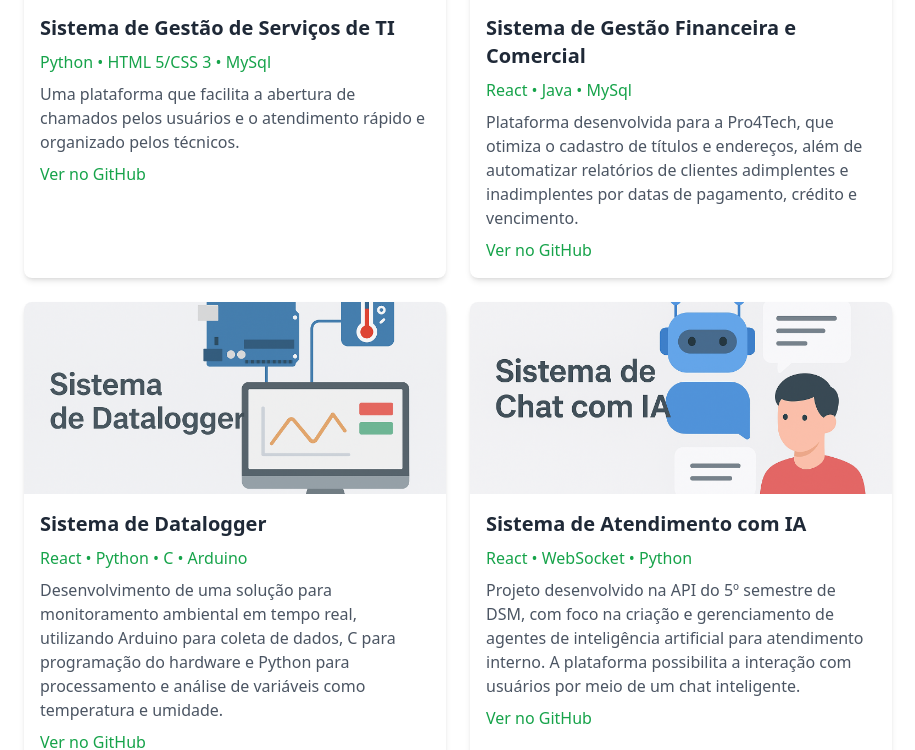
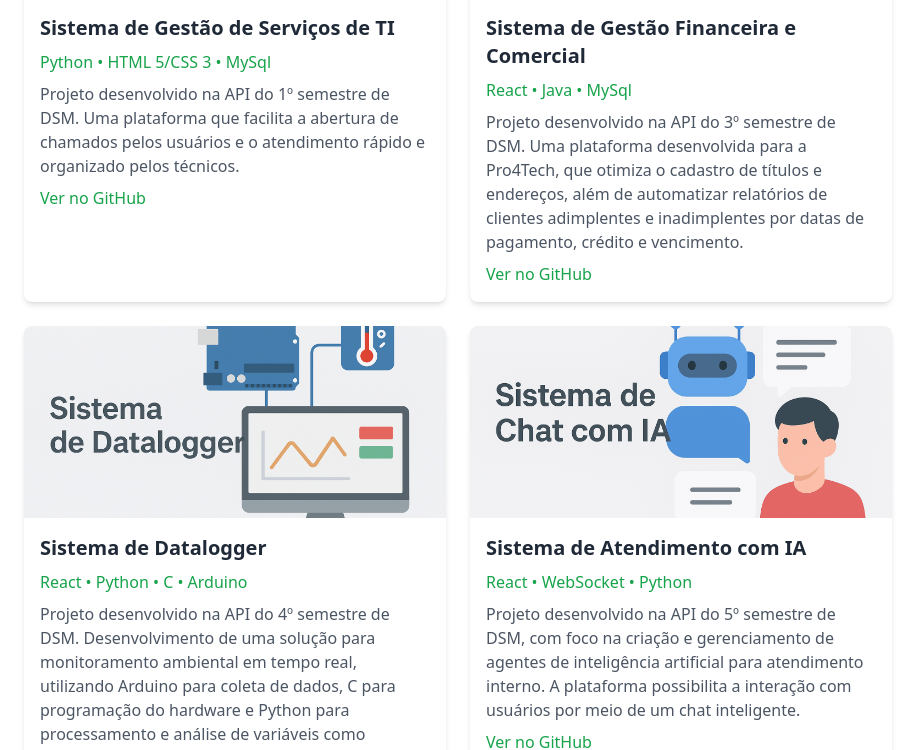
Before and after one commit to fatec-sjc-dsm-portfolio/ra1461392211042, a React (Vite) app: page / in a window 1280 px wide. Shown: the part 1840-2590 px from the top of the page, without its empty margins (348-1263 px from the left). Built offline with nearby package versions, Linux system fonts and the light colour scheme.

Commit message:
Update projects.ts

```diff
--- a/src/data/projects.ts
+++ b/src/data/projects.ts
@@ -3,7 +3,7 @@ export const projects = [
     id: 1,
     title: "Sistema de Gestão de Serviços de TI",
     technologies: "Python • HTML 5/CSS 3 • MySql",
-    description: "Uma plataforma que facilita a abertura de chamados pelos usuários e o atendimento rápido e organizado pelos técnicos.",
+    description: "Projeto desenvolvido na API do 1º semestre de DSM. Uma plataforma que facilita a abertura de chamados pelos usuários e o atendimento rápido e organizado pelos técnicos.",
     imageUrl: "img/sistemaGestaoTi.png",
     link: "https://github.com/MidNight-Tecnology/projeto-integrador-2022-1---FATEC-DSM"
   },
@@ -11,7 +11,7 @@ export const projects = [
     id: 2,
     title: "Sistema de Gestão Financeira e Comercial",
     technologies: "React • Java • MySql",
-    description: "Plataforma desenvolvida para a Pro4Tech, que otimiza o cadastro de títulos e endereços, além de automatizar relatórios de clientes adimplentes e inadimplentes por datas de pagamento, crédito e vencimento.",
+    description: "Projeto desenvolvido na API do 3º semestre de DSM. Uma plataforma desenvolvida para a Pro4Tech, que otimiza o cadastro de títulos e endereços, além de automatizar relatórios de clientes adimplentes e inadimplentes por datas de pagamento, crédito e vencimento.",
     imageUrl: "img/sistemaGestaoFinanceira.png",
     link: "https://github.com/Equipe-Ace/Ace-documentation"
   },
@@ -19,7 +19,7 @@ export const projects = [
     id: 3,
     title: "Sistema de Datalogger",
     technologies: "React • Python • C • Arduino",
-    description: "Desenvolvimento de uma solução para monitoramento ambiental em tempo real, utilizando Arduino para coleta de dados, C para programação do hardware e Python para processamento e análise de variáveis como temperatura e umidade.",
+    description: "Projeto desenvolvido na API do 4º semestre de DSM. Desenvolvimento de uma solução para monitoramento ambiental em tempo real, utilizando Arduino para coleta de dados, C para programação do hardware e Python para processamento e análise de variáveis como temperatura e umidade.",
     imageUrl: "img/sistemaDataLogger.png",
     link: "https://github.com/Equipe-CodeLand/API-2024.2"
   },
```
